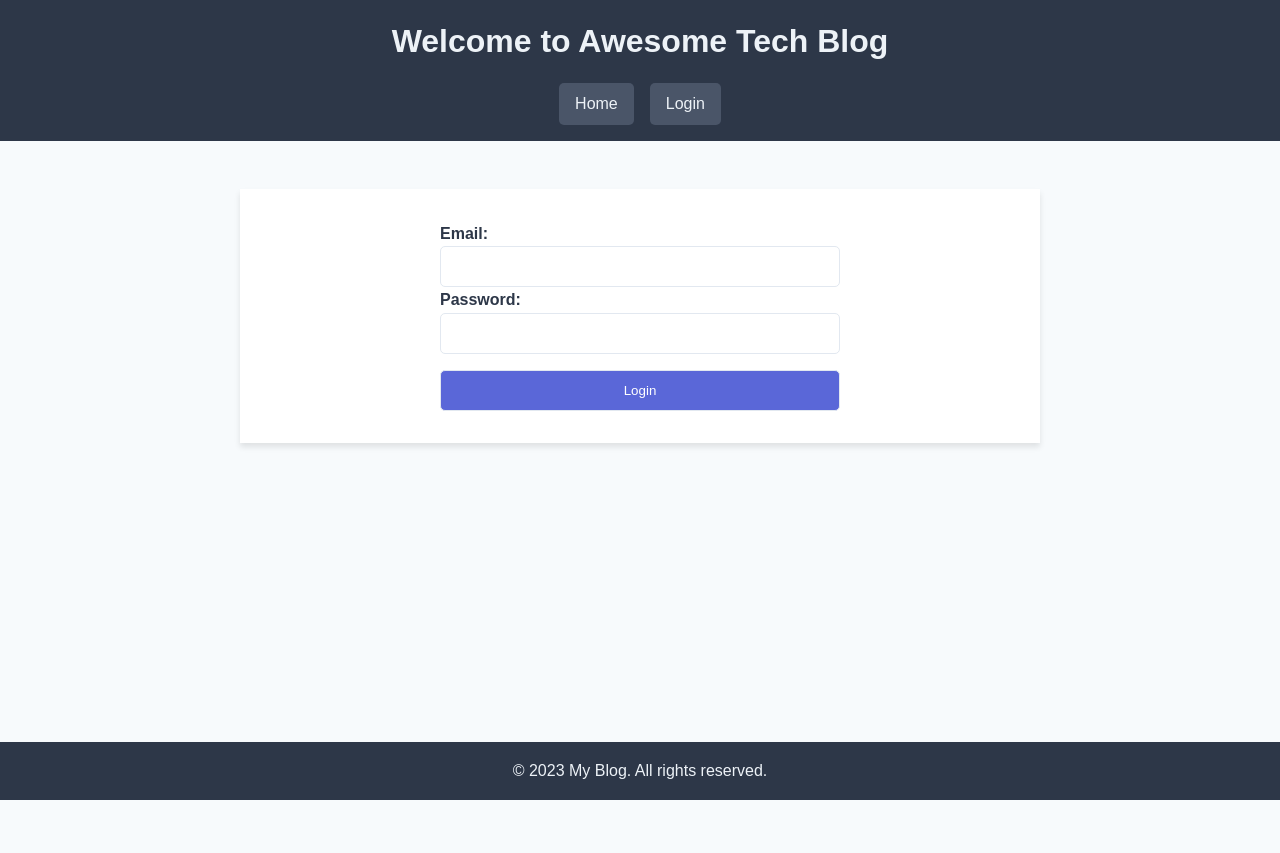
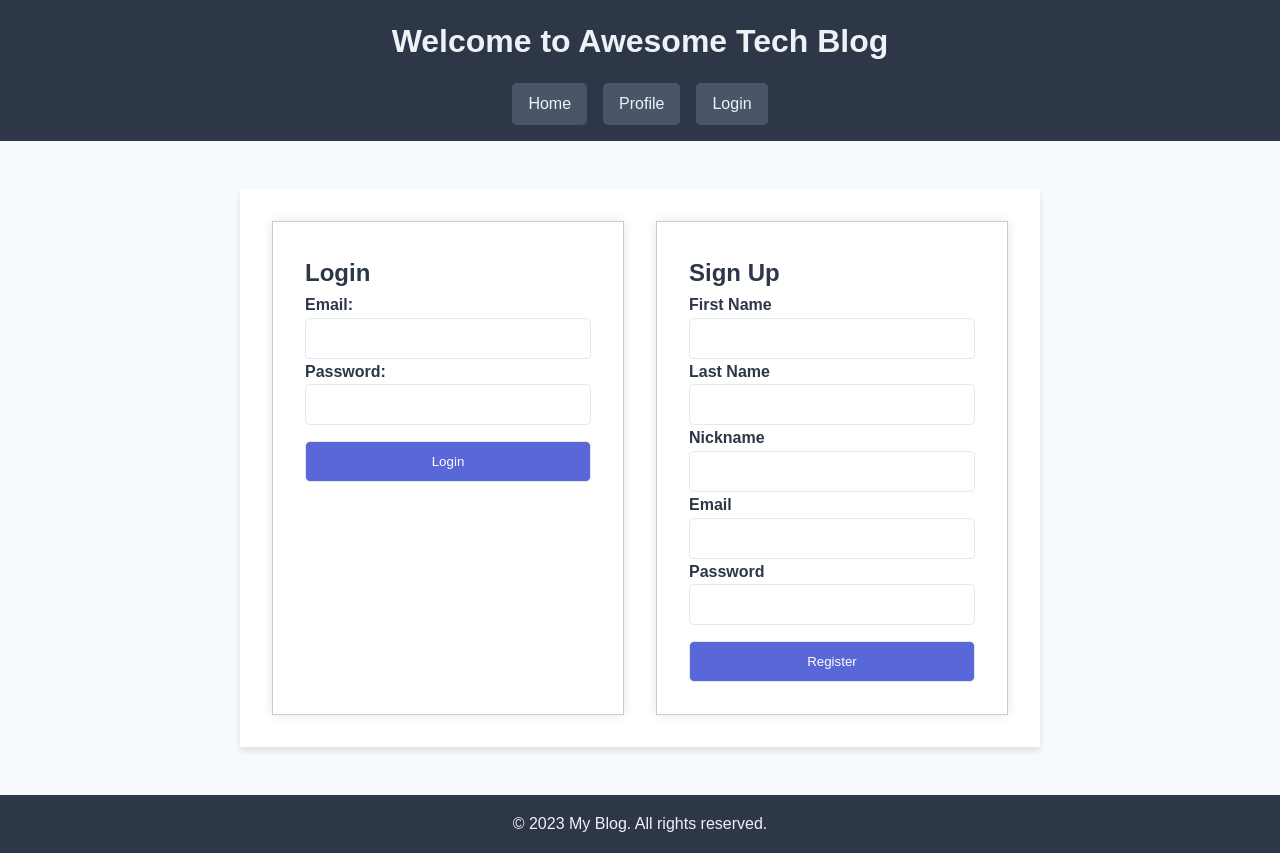
Before and after one commit to didierthomasm/Blogger, a Node project: template views/login.handlebars in a window 1280 px wide. Before the commit the page ends 800 px from the top, so only its background shows below. Run offline with Node 20 templates, Linux system fonts and the light colour scheme; the template is opened without the code that fills it, so the values that code supplies are empty; some libraries are stand-ins or nearby versions.

Commit message:
Refactor login and signup forms, add logout functionality.

```diff
--- a/public/css/styles.css
+++ b/public/css/styles.css
@@ -48,13 +48,20 @@ main {
     box-shadow: 0 4px 6px rgba(0,0,0,0.1); /* Slightly more prominent shadow */
 }
 
-.login-container, .signup-section {
+
+.container {
     display: flex;
-    flex-direction: column;
-    gap: 1.5rem; /* Increased gap for better spacing */
-    max-width: 400px; /* Limit width for forms */
-    margin: 0 auto; /* Center forms */
+    justify-content: space-between;
+    gap: 2rem;
 }
+
+.signup-section, .login-section {
+    flex: 1;
+    padding: 2rem;
+    border: 1px solid #ccc;
+    box-shadow: 0px 0px 10px rgba(0, 0, 0, 0.1);
+}
+
 
 /* Specific styling for the profile page */
 
@@ -135,6 +142,7 @@ button:hover {
     background-color: #434190; /* Darken the blue for hover */
 }
 
+
 /*.show-password {
     position: relative;  !* Relative position so that we can place our eye icon inside it *!
 }
@@ -159,7 +167,7 @@ footer {
     color: #edf2f7;
     text-align: center;
     padding: 1rem 0;
-    position: absolute;
+    /*position: absolute;*/
     bottom: 0;
     width: 100%;
 }
--- a/public/js/logIn.js
+++ b/public/js/logIn.js
@@ -5,7 +5,7 @@ const logInFormHandler = async (event) => {
   const password = document.querySelector('#password-login').value.trim();
 
   if (email && password) {
-    const response = await fetch('/api/user/login', {
+    const response = await fetch('/api/users/login', {
       method: 'POST',
       body: JSON.stringify( {email, password} ),
       headers: { 'Content-Type': 'application/json' },
@@ -14,12 +14,38 @@ const logInFormHandler = async (event) => {
     if (response.ok) {
       document.location.replace('/profile');
     } else {
-      console.error('Here is the error')
       alert(response.statusText);
     }
   }
 };
 
 document
-        .querySelector('.login-container')
+        .querySelector('.login-section')
         .addEventListener('submit', logInFormHandler);
+
+const singUpFormHandler = async (event)=> {
+  event.preventDefault();
+  const firstName = document.querySelector('#firstName').value.trim();
+  const lastName = document.querySelector('#lastName').value.trim();
+  const nickname = document.querySelector('#nickname').value.trim();
+  const email = document.querySelector('#email').value.trim();
+  const password = document.querySelector('#password').value.trim();
+
+  if (firstName && lastName && nickname && email && password) {
+    const response = await fetch('/api/user/signup', {
+      method:'POST',
+      body:JSON.stringify( { firstName, lastName , nickname, email, password } ),
+      headers: { 'Content-Type': 'application/json' },
+    });
+
+    if (response.ok) {
+      document.location.replace('/profile');
+    } else {
+      alert(response.statusText);
+    }
+  }
+};
+
+document
+  .querySelector('.signup-section')
+  .addEventListener('submit', singUpFormHandler);
--- a/views/home.handlebars
+++ b/views/home.handlebars
@@ -4,6 +4,7 @@
         <article>
             <h3>{{post.title}}</h3>
             <p>{{post.content}}</p>
+            <p>User: {{user.nickname}}</p>
             <a href="/blog/{{post.id}}">Read More</a>
         </article>
     {{/each}}
--- a/views/layouts/main.handlebars
+++ b/views/layouts/main.handlebars
@@ -14,9 +14,10 @@
         {{#if logged_in}}
         <a href="/">Home</a>
         <a href="/profile">Profile</a>
-        <button class="no-button" id="logout">logout</button>
+        <a href="" id="logout">Logout</a>
         {{else}}
         <a href="/">Home</a>
+        <a href="/profile">Profile</a>
         <a href="/login">Login</a>
         {{/if}}
     </nav>
@@ -29,6 +30,10 @@
 <footer>
     <p>&copy; 2023 My Blog. All rights reserved.</p>
 </footer>
+{{#if logged_in}}
+<script src="/js/logOut.js"></script>
+{{else}}
 <script src="/js/scripts.js"></script>
+{{/if}}
 </body>
 </html>
--- a/views/login.handlebars
+++ b/views/login.handlebars
@@ -1,13 +1,59 @@
-<div class="login-container">
+<div class="container">
+    <!-- Login Section -->
+    <section class="login-section">
+        <h2>Login</h2>
         <form action="/login" method="post">
+            <div class="form-group">
                 <label for="email-login">Email:</label>
                 <input type="email" id="email-login" name="email" required>
+            </div>
 
+            <div class="form-group">
                 <label for="password-login">Password:</label>
                 <input type="password" id="password-login" name="password" required>
+            </div>
 
+            <div class="form-group">
                 <button type="submit">Login</button>
+            </div>
         </form>
+    </section>
+    <!-- Signup Section -->
+    <section class="signup-section">
+        <h2>Sign Up</h2>
+        <form action="/register" method="POST">
+            <div class="form-group">
+                <label for="firstName">First Name</label>
+                <input type="text" id="firstName" name="firstName" required>
+            </div>
+
+            <div class="form-group">
+                <label for="lastName">Last Name</label>
+                <input type="text" id="lastName" name="lastName" required>
+            </div>
+
+            <div class="form-group">
+                <label for="nickname">Nickname</label>
+                <input type="text" id="nickname" name="nickname" required>
+            </div>
+
+            <div class="form-group">
+                <label for="email">Email</label>
+                <input type="email" id="email" name="email" required>
+            </div>
+
+            <div class="form-group">
+                <label for="password">Password</label>
+                <input type="password" id="password" name="password" required>
+            </div>
+
+            <div class="form-group">
+                <button type="submit">Register</button>
+            </div>
+        </form>
+    </section>
 </div>
 
 <script src="/js/logIn.js"></script>
+
+<!-- Add some CSS for layout and styles -->
```
Also changed, not shown: public/js/logOut.js (added, +14 -0 lines), utils/auth.js (added, +10 -0 lines), views/profile.handlebars (+5 -5 lines), views/register.handlebars (deleted, +0 -34 lines). Lines whose indentation alone changed are shown as unchanged.
